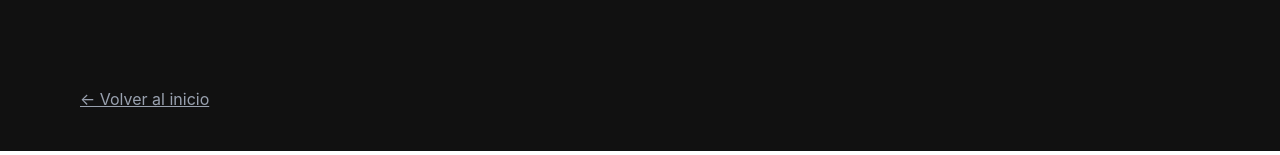
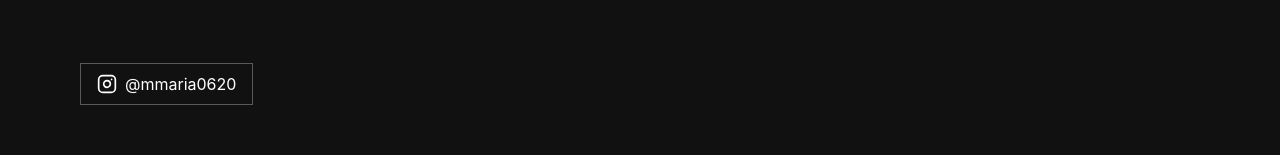
Before and after one commit to m20mariamarjaliza-png/mi-web-mei, a Vue app: page /about in a window 1280 px wide. Shown: the part 1089-1244 px from the top of the page. Built offline with nearby package versions, Linux system fonts and the light colour scheme.

Commit message:
Entrega final - Versión definitiva

```diff
--- a/src/pages/home/AboutPage.vue
+++ b/src/pages/home/AboutPage.vue
@@ -1,5 +1,6 @@
 <script setup lang="ts">
 import { computed, onBeforeUnmount, onMounted, ref } from 'vue';
+import { Instagram } from 'lucide-vue-next';
 import arte1 from '@/assets/artes1.png';
 import arte2 from '@/assets/artes2.png';
 import arte4 from '@/assets/artes4.png';
@@ -184,7 +185,6 @@ onBeforeUnmount(() => {
         <div
           class="w-full h-44 md:h-48 mb-4 rounded overflow-hidden border border-gray-200 relative group cursor-pointer transition-all duration-300"
           @click="abrirImagenUpv(indiceUpv)"
-
         >
           <img
             :src="imagenActualUpv"
@@ -222,6 +222,18 @@ onBeforeUnmount(() => {
       </div>
     </div>
 
+    <div class="mt-10">
+      <a
+        href="https://instagram.com/mmaria0620"
+        target="_blank"
+        rel="noopener noreferrer"
+        class="inline-flex items-center gap-2 px-4 py-2 border border-white/30 hover:border-[#ff0080] hover:text-[#ff0080] transition-colors"
+      >
+        <Instagram :size="20" />
+        <span>@mmaria0620</span>
+      </a>
+    </div>
+
     <div
       v-if="imagenAbierta"
       class="fixed inset-0 bg-black/90 z-50 p-4 overflow-y-auto cursor-pointer"
--- a/src/pages/home/GraphicDesignPage.vue
+++ b/src/pages/home/GraphicDesignPage.vue
@@ -4,10 +4,6 @@ import PolaroidFrame from "@/components/PolaroidFrame.vue";
 import diseno1 from "@/assets/diseño1.png";
 import diseno2 from "@/assets/diseño2.png";
 import diseno3 from "@/assets/diseño3.png";
-import diseno4 from "@/assets/diseño4.png";
-import diseno5 from "@/assets/diseño5.png";
-import diseno6 from "@/assets/diseño6.png";
-import diseno7 from "@/assets/diseño7.png";
 import trans1 from "@/assets/trans1.png";
 import trans2 from "@/assets/trans2.png";
 import trans3 from "@/assets/trans3.png";
@@ -124,8 +120,6 @@ const cambiarModal = (direccion: 1 | -1) => {
   modalIndice.value = siguiente;
   indiceCarteles.value = siguiente;
 };
-
-const esShareIt = computed(() => modalGrupo.value === "carpeta2");
 </script>
 
 <template>
--- a/src/pages/home/IllustrationPage.vue
+++ b/src/pages/home/IllustrationPage.vue
@@ -11,13 +11,13 @@ import revista from "@/assets/revista.png";
 const pestanaActiva = ref<"narrativas" | "comic" | "editorial">("narrativas");
 
 const descripcionNarrativa =
-  "Reinterpretación visual del clásico literario de Lewis Carroll. El proyecto consistió en el diseño de las guardas, concebidas como un patrón simbólico que anticipa la atmósfera onírica y surrealista del relato, y la creación de dos ilustraciones de página completa. El trabajo explora la dualidad entre lo cotidiano y lo fantástico, utilizando una técnica de ilustración que busca capturar la esencia del 'mundo al revés' a través de una composición dinámica y detallista";
+  "Reinterpretación visual del clásico literario de Lewis Carroll. El proyecto consistió en el diseño de las guardas, concebidas como un patrón simbólico que anticipa la atmósfera onírica y surrealista del relato, y la creación de dos ilustraciones de página completa.";
 
 const descripcionComic =
-  "Desarrollo integral de una historia corta en formato cómic, abarcando desde el guion y el storyboard hasta el acabado final. El proyecto se centró en la creación de una narrativa visual sólida, gestionando el ritmo de la lectura mediante la composición de viñetas y el uso expresivo del color y la tipografía para guiar al lector a través de la historia. Un ejercicio de síntesis donde la ilustración se pone al servicio de la trama.";
+  "Desarrollo integral de una historia corta en formato cómic, abarcando desde el guion y el storyboard hasta el acabado final.";
 
 const descripcionEditorial =
-  "Proyecto de dirección de arte y diseño editorial centrado en la síntesis conceptual de textos complejos. Partiendo de la lectura y análisis de un artículo, desarrollé una ilustración original que no solo acompaña, sino que comunica y expande el mensaje central. El trabajo culmina en la maquetación integral del artículo, donde la tipografía, el espacio y la imagen se integran para crear una lectura visualmente estimulante y coherente";
+  "Proyecto de dirección de arte y diseño editorial centrado en la síntesis conceptual de textos complejos.";
 
 const narrativas = [al1, al2, al3, al4];
 const comicCarpeta = [comic];
@@ -99,7 +99,7 @@ const cambiarModal = (direccion: 1 | -1) => {
       <h1 class="text-4xl md:text-6xl font-black mb-10 border-l-8 border-[#ff0080] pl-5">ILUSTRACIÓN</h1>
 
       <div class="mb-8 flex gap-3 flex-wrap">
-        <button class="px-4 py-2 border transition-colors" :class="pestanaActiva === 'narrativas' ? 'bg-[#ff0080] border-[#ff0080]' : 'border-white/40 hover:border-white'" @click="pestanaActiva = 'narrativas'">Ilustración narrativa</button>
+<button class="px-4 py-2 border transition-colors" :class="pestanaActiva === 'narrativas' ? 'bg-[#ff0080] border-[#ff0080]' : 'border-white/40 hover:border-white'" @click="pestanaActiva = 'narrativas'">Ilustración narrativa</button>
         <button class="px-4 py-2 border transition-colors" :class="pestanaActiva === 'comic' ? 'bg-[#ff0080] border-[#ff0080]' : 'border-white/40 hover:border-white'" @click="pestanaActiva = 'comic'">Comic</button>
         <button class="px-4 py-2 border transition-colors" :class="pestanaActiva === 'editorial' ? 'bg-[#ff0080] border-[#ff0080]' : 'border-white/40 hover:border-white'" @click="pestanaActiva = 'editorial'">Ilustración editorial</button>
       </div>
--- a/src/pages/home/ProjectsPage.vue
+++ b/src/pages/home/ProjectsPage.vue
@@ -14,7 +14,7 @@ const projectLink = (id: string) => {
 
 <template>
   <div class="min-h-screen bg-[#111] text-white px-4 sm:px-6 md:px-12 lg:px-20 py-10">
-<h1 class="text-4xl md:text-6xl font-bold mb-10 md:mb-16 border-l-8 border-[#ff0080] pl-5">MIS TRABAJOS</h1>
+    <h1 class="text-4xl md:text-6xl font-black mb-10 md:mb-16 border-l-8 border-[#ff0080] pl-5">MIS TRABAJOS</h1>
 
     <div class="grid grid-cols-1 md:grid-cols-2 lg:grid-cols-3 gap-4 md:gap-6 lg:gap-8">
       <div
--- a/src/style.css
+++ b/src/style.css
@@ -1 +1,5 @@
+@config "../tailwind.config.js";
+/* Restore v3-style hover behavior (enable hover styles even when `hover: hover` media query is false). */
+@custom-variant hover (&:hover);
+@custom-variant group-hover (.group:hover &);
 @import "tailwindcss";
--- /dev/null
+++ b/tailwind.config.js
@@ -0,0 +1,12 @@
+/** @type {import('tailwindcss').Config} */
+export default {
+  // Ensure hover styles apply even on devices that report `hover: none` (e.g. touch-first laptops).
+  future: {
+    hoverOnlyWhenSupported: false,
+  },
+  content: ["./index.html", "./src/**/*.{vue,js,ts,jsx,tsx}"],
+  theme: {
+    extend: {},
+  },
+  plugins: [],
+};
```
Also changed, not shown: 1 other file (tests, documents, lock files or other folders).
